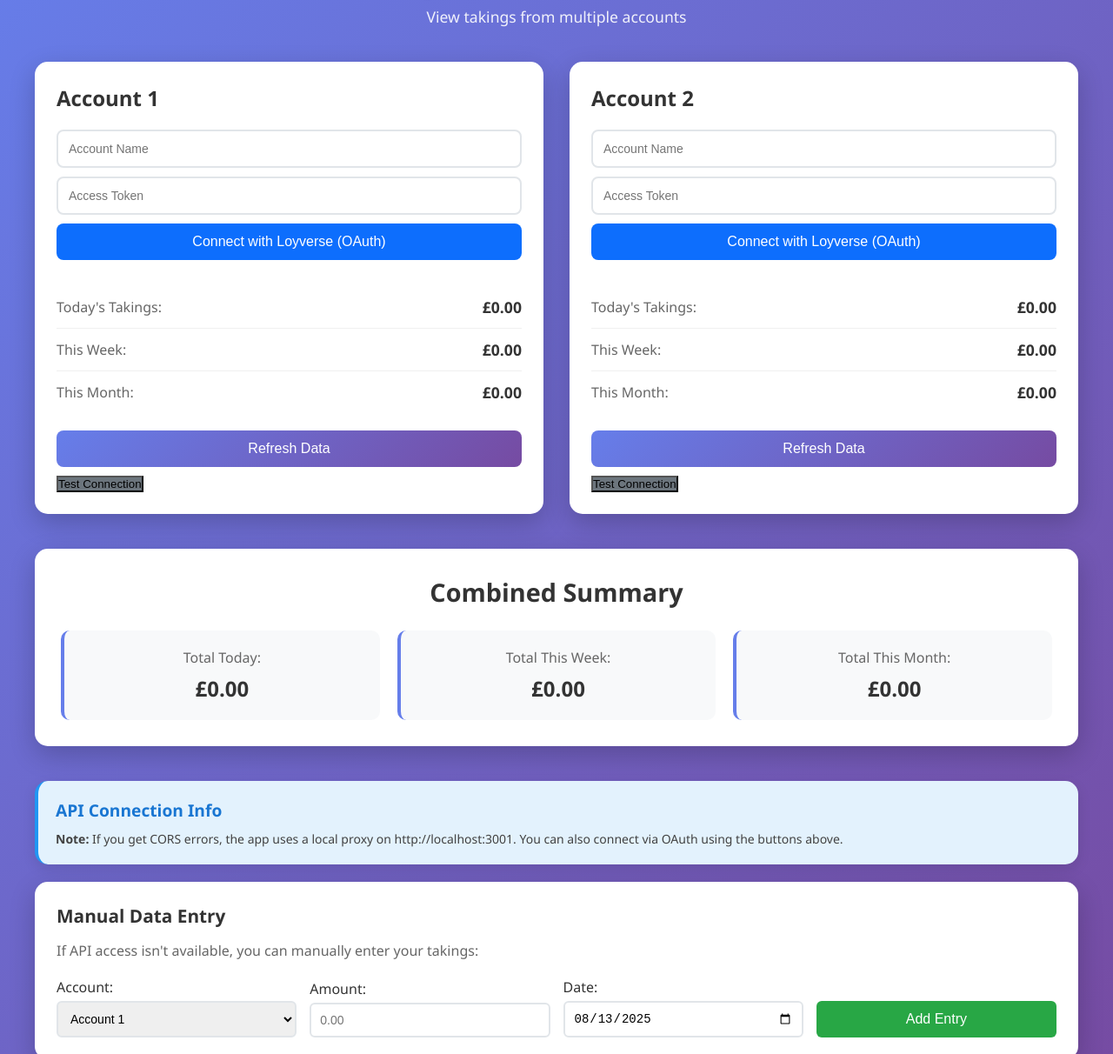
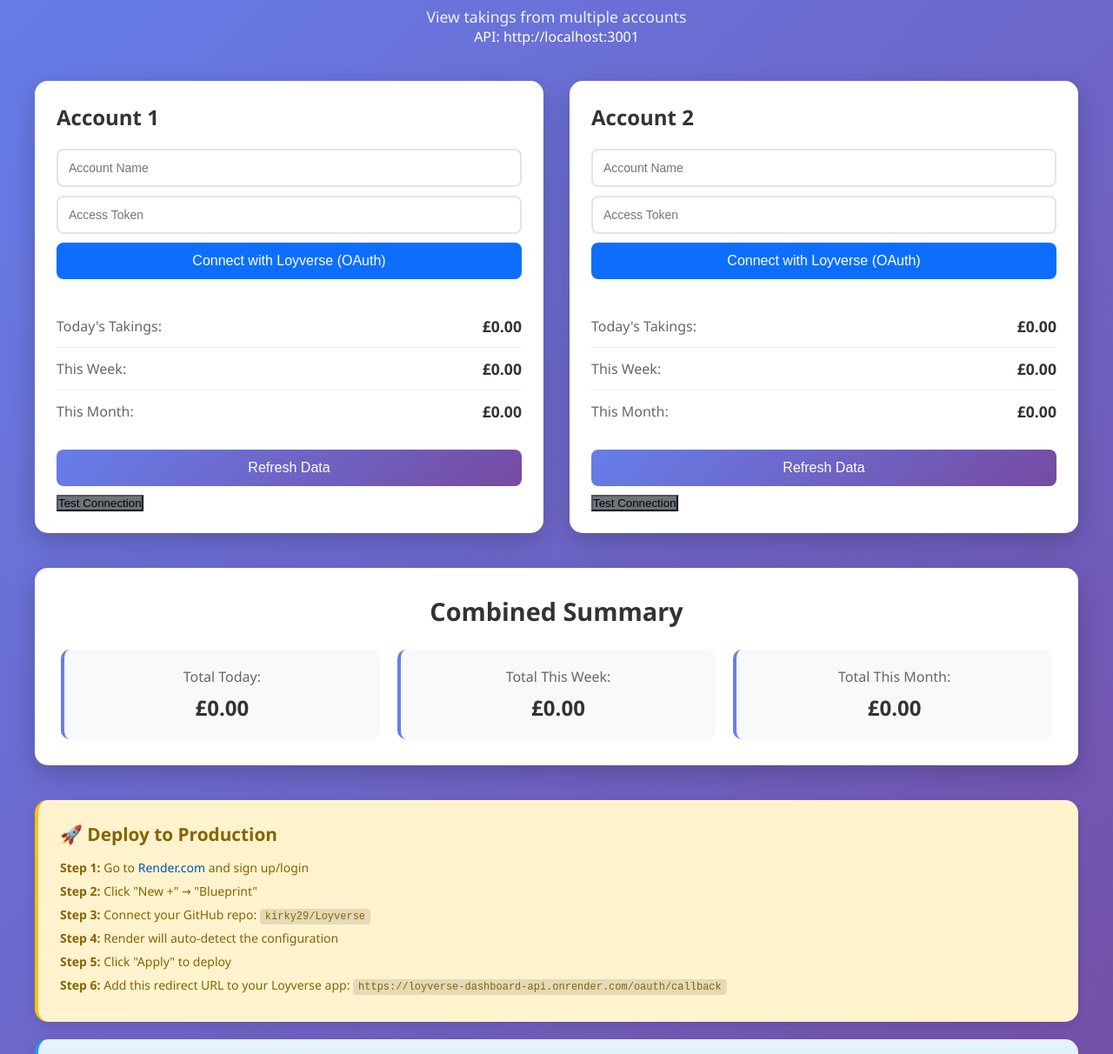
Before and after one commit to kirky29/Loyverse, a website: page index.html in a window 1280 px wide. Shown: the part 78-1290 px from the top of the page at 87% size. Drawn offline with Linux system fonts and the light colour scheme.

Commit message:
Add production deployment support and Render configuration

```diff
--- a/index.html
+++ b/index.html
@@ -11,6 +11,7 @@
         <header>
             <h1>Loyverse Dashboard</h1>
             <p>View takings from multiple accounts</p>
+            <div id="proxy-status" class="proxy-status local">API: Loading...</div>
         </header>
 
         <div class="accounts-container">
@@ -86,10 +87,21 @@
             </div>
         </div>
 
+        <!-- Deployment Instructions -->
+        <div class="deployment-info">
+            <h3>🚀 Deploy to Production</h3>
+            <p><strong>Step 1:</strong> Go to <a href="https://render.com" target="_blank">Render.com</a> and sign up/login</p>
+            <p><strong>Step 2:</strong> Click "New +" → "Blueprint"</p>
+            <p><strong>Step 3:</strong> Connect your GitHub repo: <code>kirky29/Loyverse</code></p>
+            <p><strong>Step 4:</strong> Render will auto-detect the configuration</p>
+            <p><strong>Step 5:</strong> Click "Apply" to deploy</p>
+            <p><strong>Step 6:</strong> Add this redirect URL to your Loyverse app: <code>https://loyverse-dashboard-api.onrender.com/oauth/callback</code></p>
+        </div>
+
         <!-- API Info Section -->
         <div class="api-info">
             <h3>API Connection Info</h3>
-            <p><strong>Note:</strong> If you get CORS errors, the app uses a local proxy on http://localhost:3001. You can also connect via OAuth using the buttons above.</p>
+            <p><strong>Note:</strong> The app automatically detects if you're running locally or in production. OAuth will work in both environments.</p>
         </div>
 
         <!-- Manual Entry Section -->
--- a/script.js
+++ b/script.js
@@ -9,10 +9,26 @@ document.addEventListener('DOMContentLoaded', function() {
     loadSavedData();
     updateDisplay();
     setCurrentDate();
+    updateProxyStatus();
 });
 
 function getProxyBaseUrl() {
-    return 'http://localhost:3001';
+    // Check if we're running locally or in production
+    if (window.location.hostname === 'localhost' || window.location.hostname === '127.0.0.1') {
+        return 'http://localhost:3001';
+    } else {
+        // Production URL - will be updated after Render deployment
+        return 'https://loyverse-dashboard-api.onrender.com';
+    }
+}
+
+function updateProxyStatus() {
+    const proxyUrl = getProxyBaseUrl();
+    const statusElement = document.getElementById('proxy-status');
+    if (statusElement) {
+        statusElement.textContent = `API: ${proxyUrl}`;
+        statusElement.className = proxyUrl.includes('localhost') ? 'local' : 'production';
+    }
 }
 
 function connectOAuth(accountNumber) {
--- a/styles.css
+++ b/styles.css
@@ -31,6 +31,28 @@ header h1 {
 header p {
     font-size: 1.1rem;
     opacity: 0.9;
+}
+
+.proxy-status {
+    display: inline-block;
+    padding: 8px 16px;
+    border-radius: 20px;
+    font-size: 0.9rem;
+    font-weight: 500;
+    margin-top: 15px;
+    transition: all 0.3s ease;
+}
+
+.proxy-status.local {
+    background: #fff3cd;
+    color: #856404;
+    border: 1px solid #ffeaa7;
+}
+
+.proxy-status.production {
+    background: #d4edda;
+    color: #155724;
+    border: 1px solid #c3e6cb;
 }
 
 .accounts-container {
@@ -182,6 +204,44 @@ header p {
     font-size: 14px;
 }
 
+.deployment-info {
+    background: #fff3cd;
+    border-radius: 15px;
+    padding: 25px;
+    margin-bottom: 20px;
+    box-shadow: 0 5px 15px rgba(0,0,0,0.1);
+    border-left: 4px solid #ffc107;
+}
+
+.deployment-info h3 {
+    color: #856404;
+    margin-bottom: 15px;
+    font-size: 1.3rem;
+}
+
+.deployment-info p {
+    color: #856404;
+    margin: 8px 0;
+    font-size: 14px;
+}
+
+.deployment-info a {
+    color: #0056b3;
+    text-decoration: none;
+}
+
+.deployment-info a:hover {
+    text-decoration: underline;
+}
+
+.deployment-info code {
+    background: rgba(0,0,0,0.1);
+    padding: 2px 6px;
+    border-radius: 4px;
+    font-family: monospace;
+    font-size: 12px;
+}
+
 .manual-entry {
     background: white;
     border-radius: 15px;
```
Also changed, not shown: render.yaml (added, +16 -0 lines), 1 other file.
